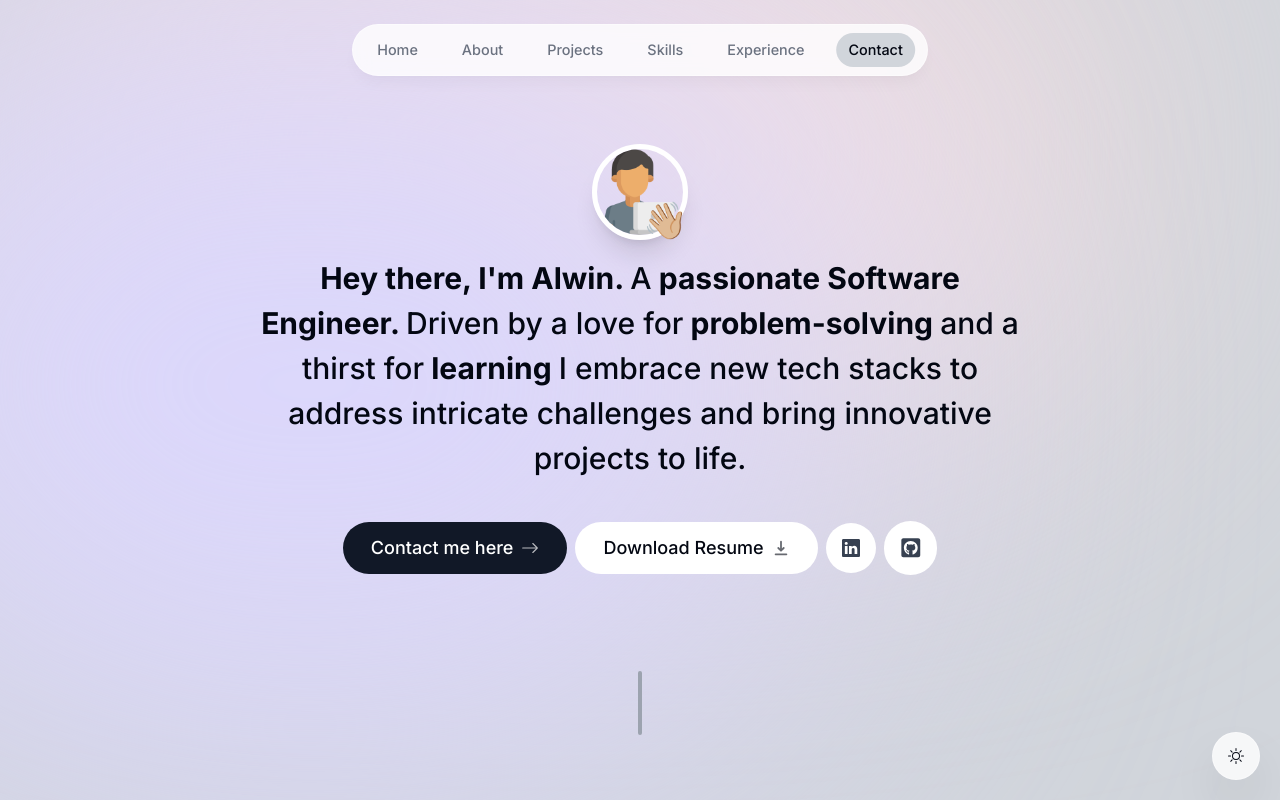
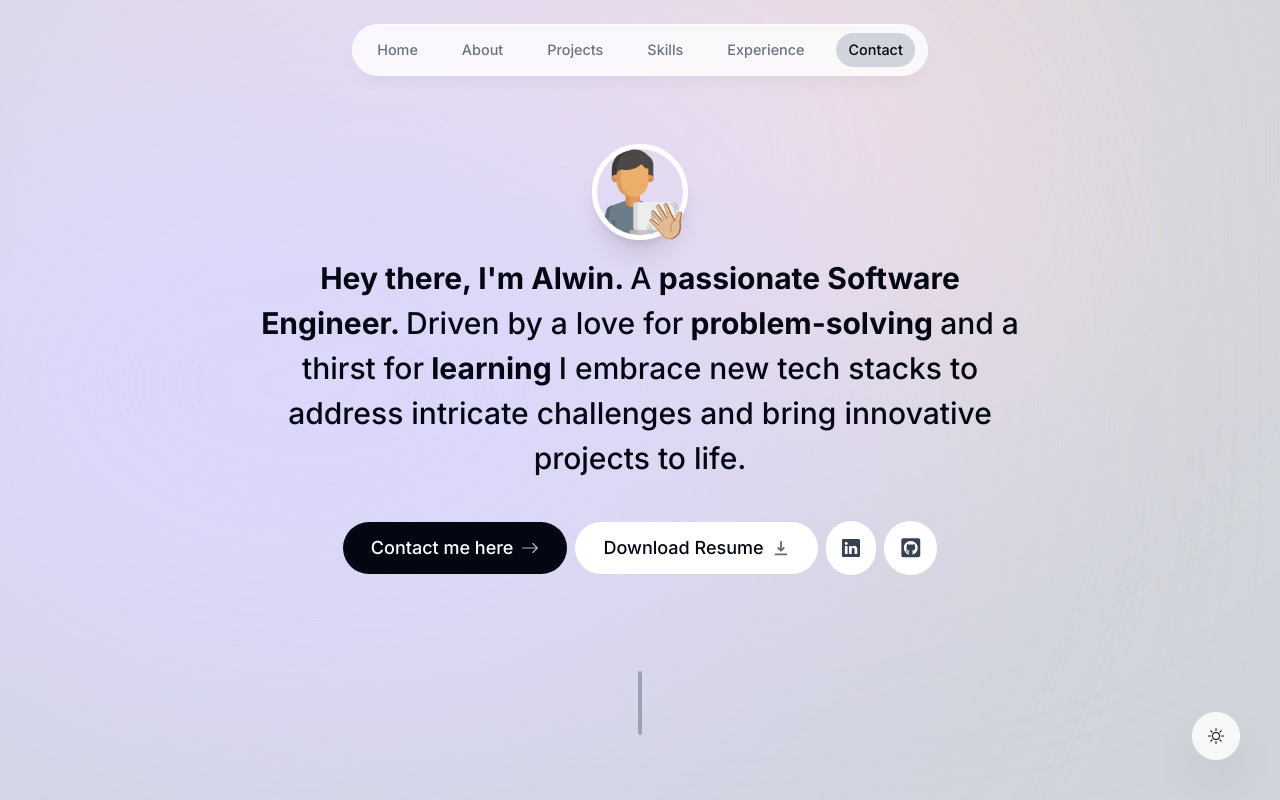
Before and after one commit to keypuncheralwin/portfolio, a Next.js app: page / in a window 1280 px wide. Shown: the top 800 px of the page. Built offline with nearby package versions, Linux system fonts and the light colour scheme; no server answers.

Commit message:
Update dark mode button positioning

```diff
--- a/components/intro.tsx
+++ b/components/intro.tsx
@@ -77,8 +77,8 @@ export default function Intro() {
         transition={{ delay: 0.1 }}
       >
         <Link
-          className="group bg-gray-900 text-white px-7 py-3 flex items-center gap-2
-            rounded-full outline-none focus:scale-110 hover:scale-110 hover:bg-gray-950 active:scale-105 transition"
+          className="group bg-gray-950 text-white px-7 py-3 flex items-center gap-2
+            rounded-full outline-none focus:scale-110 hover:scale-110 hover:bg-gray-900 active:scale-105 transition"
           href="#contact"
           onClick={() => {
             setActiveSection('Contact');
@@ -96,10 +96,10 @@ export default function Intro() {
           Download Resume{' '}
           <HiDownload className="opacity-60 group-hover:translate-y-1 transition" />
         </a>
-
+        <div className="flex gap-2">
           <a
             className="bg-white p-4 text-gray-700 hover:text-gray-950 flex items-center gap-2 rounded-full focus:scale-[1.15] hover:scale-[1.15] active:scale-105 transition cursor-pointer borderBlack dark:bg-white/10 dark:text-white/60"
-          href="https://linkedin.com"
+            href="https://www.linkedin.com/in/alwin-george-7599271a8/"
             target="_blank"
           >
             <BsLinkedin />
@@ -107,11 +107,12 @@ export default function Intro() {
 
           <a
             className="bg-white p-4 text-gray-700 flex items-center gap-2 text-[1.35rem] rounded-full focus:scale-[1.15] hover:scale-[1.15] hover:text-gray-950 active:scale-105 transition cursor-pointer borderBlack dark:bg-white/10 dark:text-white/60"
-          href="https://github.com"
+            href="https://github.com/keypuncheralwin"
             target="_blank"
           >
             <FaGithubSquare />
           </a>
+        </div>
       </motion.div>
     </section>
   );
--- a/components/themeSwitch.tsx
+++ b/components/themeSwitch.tsx
@@ -9,7 +9,7 @@ export default function ThemeSwitch() {
 
   return (
     <button
-      className="fixed bottom-5 right-5 bg-white w-[3rem] h-[3rem] bg-opacity-80 backdrop-blur-[0.5rem] border border-white border-opacity-40 shadow-2xl rounded-full flex items-center justify-center hover:scale-[1.15] active:scale-105 transition-all dark:bg-gray-950"
+      className="fixed bottom-5 right-5 md:bottom-10 md:right-10 bg-white w-[3rem] h-[3rem] bg-opacity-80 backdrop-blur-[0.5rem] border border-white border-opacity-40 shadow-2xl rounded-full flex items-center justify-center hover:scale-[1.15] active:scale-105 transition-all dark:bg-gray-950"
       onClick={toggleTheme}
     >
       {theme === 'light' ? <BsSun /> : <BsMoon />}
```
Lines whose indentation alone changed are shown as unchanged.
